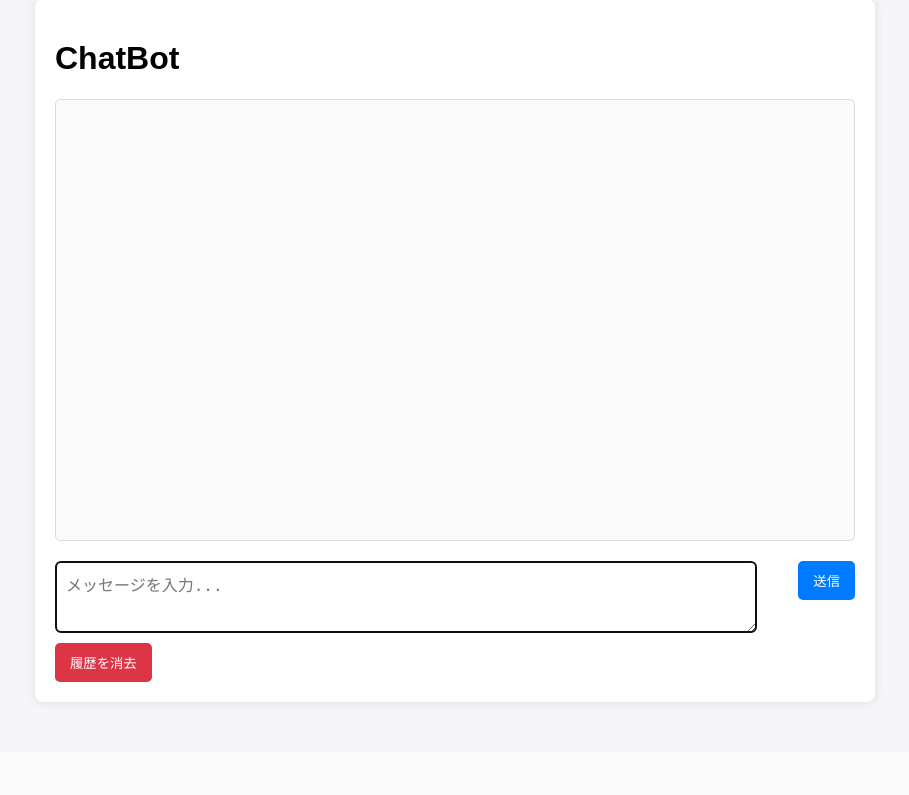
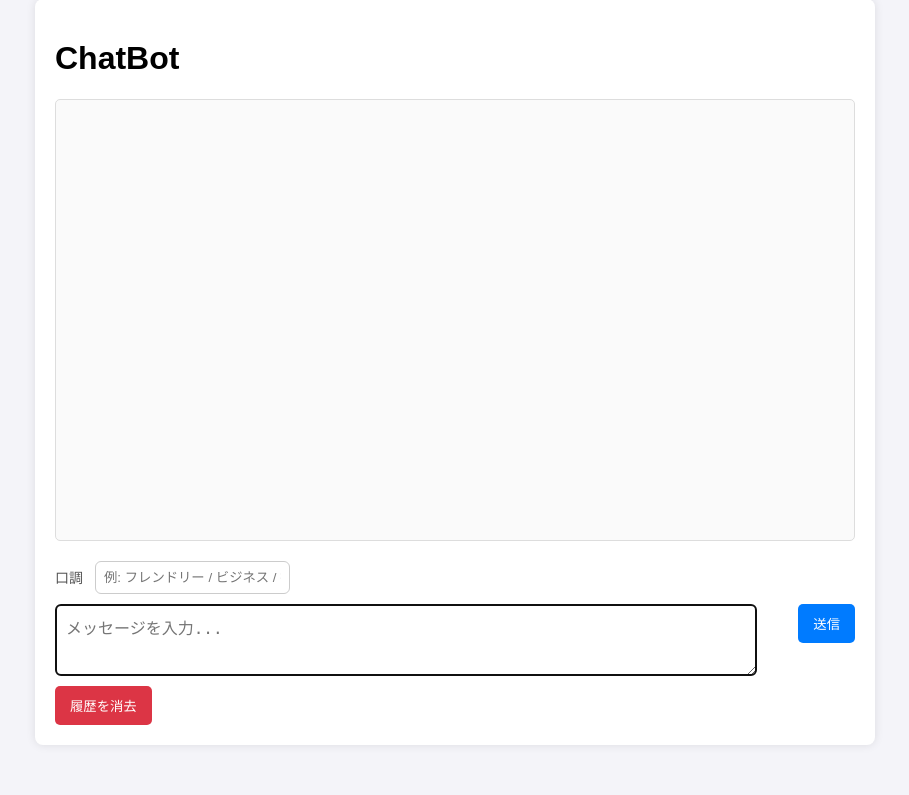
Before and after one commit to alvin-y-ly/llmdev, a Flask app: template 09_flask/todo/templates/index.html in a window 1280 px wide. Shown: the part 51-846 px from the top of the page, without its empty margins (185-1094 px from the left). Before the commit the page ends 756 px from the top, so only its background shows below. Run offline with Flask 3, Linux system fonts and the light colour scheme; the template is opened without the code that fills it, so the values that code supplies are empty.

Commit message:
add new feature - choose character

```diff
--- a/16_llmapp/original/app.py
+++ b/16_llmapp/original/app.py
@@ -21,20 +21,21 @@ def index():
         # メモリをクリア
         memory.storage.clear()
         # 対話履歴を初期化
-        response = make_response(render_template('index.html', messages=[]))
+        response = make_response(render_template('index.html', messages=[], persona="フレンドリー"))
         return response
 
     # ユーザーからのメッセージを取得
     user_message = request.form['user_message']
+    persona = request.form.get("persona", "フレンドリー")
 
     # ボットのレスポンスを取得（メモリに保持）
-    get_bot_response(user_message, memory, session['thread_id'])
+    get_bot_response(user_message, memory, session['thread_id'], persona)
 
     # メモリからメッセージの取得
     messages = get_messages_list(memory, session['thread_id'])
 
     # レスポンスを返す
-    return make_response(render_template('index.html', messages=messages))
+    return make_response(render_template('index.html', messages=messages, persona=persona))
 
 @app.route('/clear', methods=['POST'])
 def clear():
@@ -44,7 +45,7 @@ def clear():
     # メモリをクリア
     memory.storage.clear()
     # 対話履歴を初期化
-    response = make_response(render_template('index.html', messages=[]))
+    response = make_response(render_template('index.html', messages=[], persona="フレンドリー"))
     return response
 
 if __name__ == '__main__':
--- a/16_llmapp/original/graph.py
+++ b/16_llmapp/original/graph.py
@@ -8,7 +8,7 @@ from langchain_openai import OpenAIEmbeddings
 from langchain_chroma import Chroma
 from langchain.tools.retriever import create_retriever_tool
 from langchain_openai import ChatOpenAI
-from langchain_core.messages import HumanMessage, AIMessage
+from langchain_core.messages import HumanMessage, AIMessage, SystemMessage
 from langgraph.graph import StateGraph
 from langgraph.graph.message import add_messages
 from langgraph.prebuilt import ToolNode, tools_condition
@@ -127,19 +127,25 @@ def build_graph(model_name, memory):
     return graph_builder.compile(checkpointer=memory)
 
 # ===== グラフを実行する関数 =====
-def stream_graph_updates(graph: StateGraph, user_message: str, thread_id):
+def stream_graph_updates(graph: StateGraph, user_message: str, thread_id, persona: str):
     """
     ユーザーからのメッセージを元に、グラフを実行し、チャットボットの応答をストリーミングします。
     """
+    sys_msg = [
+        f"あなたは{persona}なアシスタントです。",
+        "回答は日本語で、簡潔かつ正確に。",
+        "可能なら箇条書きを活用。",
+    ]
+    system = SystemMessage(content='\n'.join(sys_msg))
     response = graph.invoke(
-        {"messages": [("user", user_message)]},
+        {"messages": [system, ("user", user_message)]},
         {"configurable": {"thread_id": thread_id}},
         stream_mode="values"
     )
     return response["messages"][-1].content
 
 # ===== 応答を返す関数 =====
-def get_bot_response(user_message, memory, thread_id):
+def get_bot_response(user_message, memory, thread_id, persona):
     """
     ユーザーのメッセージに基づき、ボットの応答を取得します。
     初回の場合、新しいグラフを作成します。
@@ -150,7 +156,7 @@ def get_bot_response(user_message, memory, thread_id):
         graph = build_graph(MODEL_NAME, memory)
 
     # グラフを実行してボットの応答を取得
-    return stream_graph_updates(graph, user_message, thread_id)
+    return stream_graph_updates(graph, user_message, thread_id, persona)
 
 # ===== メッセージの一覧を取得する関数 =====
 def get_messages_list(memory, thread_id):
--- a/16_llmapp/original/static/style.css
+++ b/16_llmapp/original/static/style.css
@@ -125,3 +125,22 @@ body {
 .clear-button:hover {
   background-color: #c82333;        /* ホバー時に赤色を少し暗くする */
 }
+
+#chat-form .row {
+    display: flex;
+    gap: 12px;
+    align-items: center;
+    margin-bottom: 10px;
+    flex-wrap: wrap;
+}
+
+#chat-form label {
+    font-size: 14px;
+    color: #555;
+}
+
+#chat-form input[type="text"] {
+    padding: 8px;
+    border: 1px solid #ccc;
+    border-radius: 6px;
+}
--- a/16_llmapp/original/templates/index.html
+++ b/16_llmapp/original/templates/index.html
@@ -10,6 +10,10 @@
 </div>
 
 <form method="POST" action="/" id="chat-form">
+    <div class="row">
+        <label for="persona">口調</label>
+        <input type="text" id="persona" name="persona" value="{{ persona }}" placeholder="例: フレンドリー / ビジネス / 技術的 など">
+    </div>
     <div class="input-box">
         <textarea name="user_message" id="user-input" placeholder="メッセージを入力..." required autofocus></textarea>
         <button type="submit" id="submit-button">送信</button>
```
